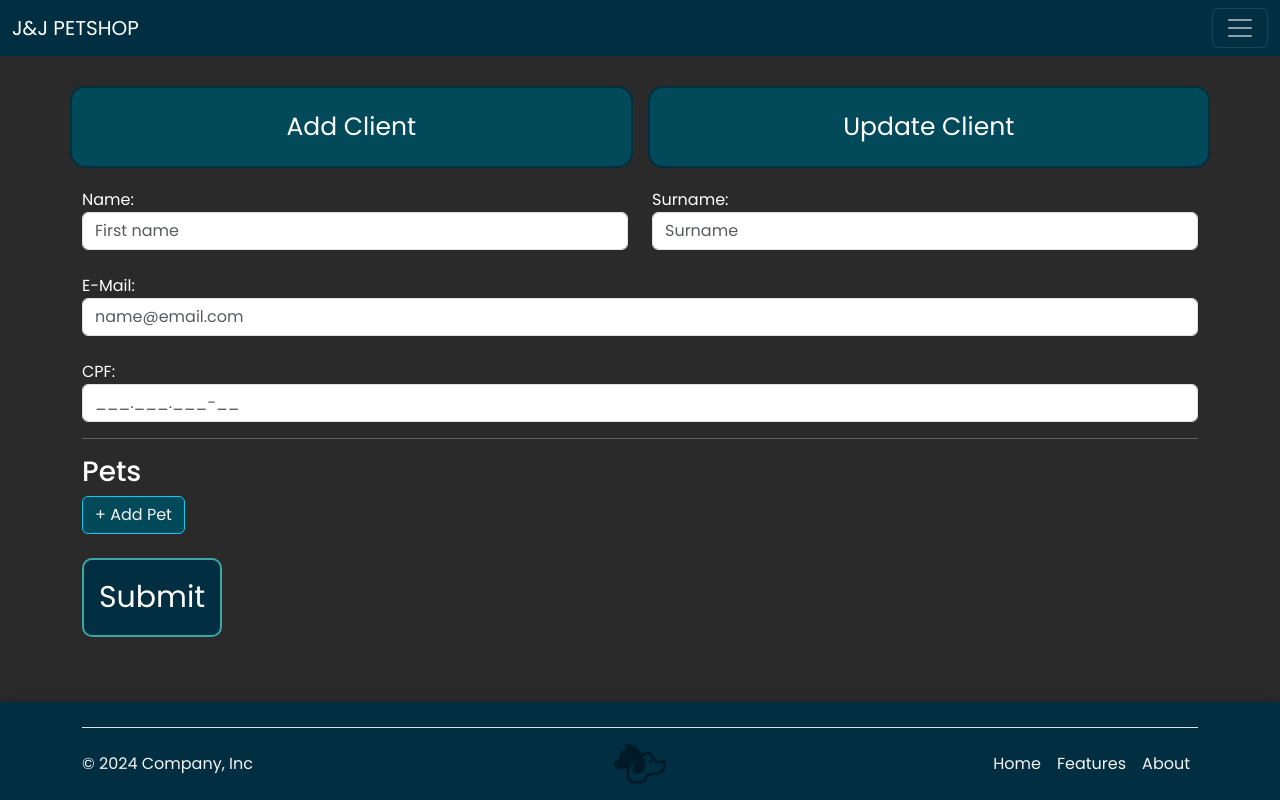
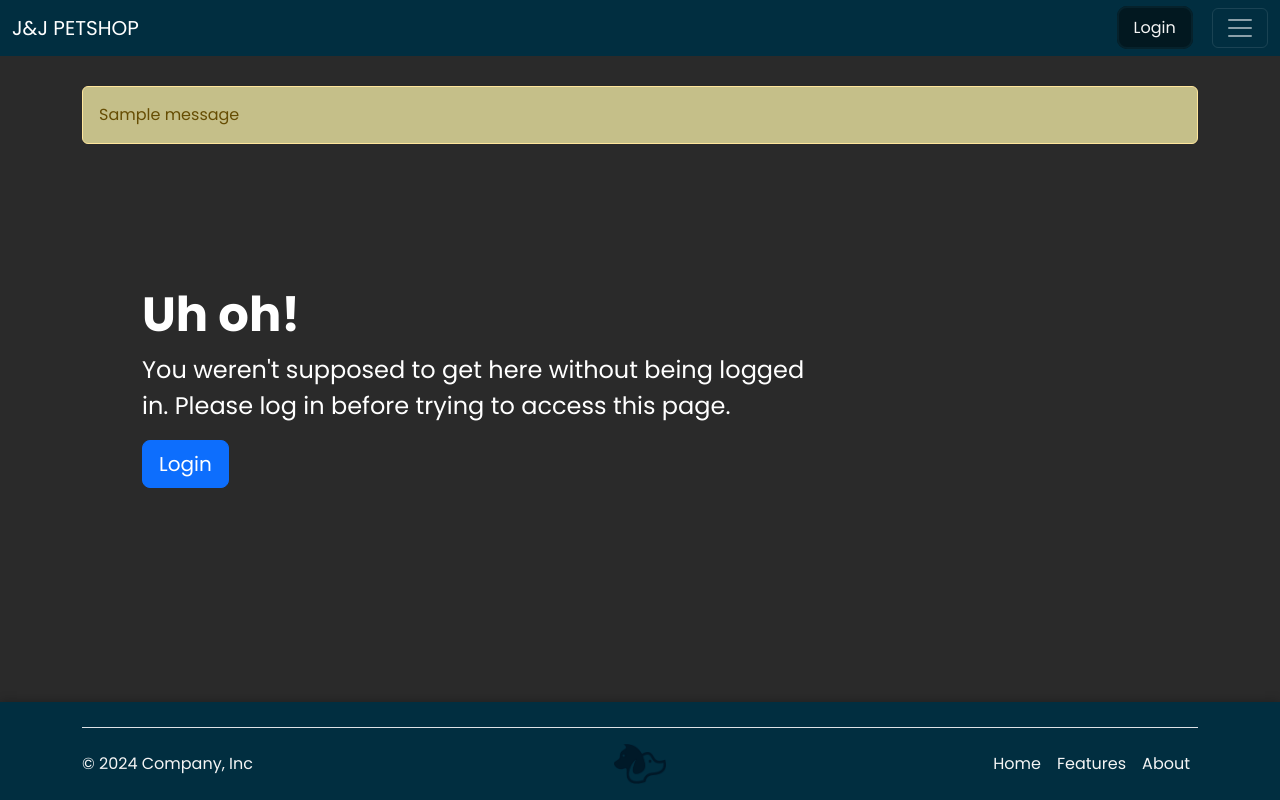
Before and after one commit to edmar-bevilaqua/Django-Project, a Django app: page /clientes/ in a window 1280 px wide. Run offline with Django 5.2, Linux system fonts and the light colour scheme; tables that the repository leaves empty hold one stand-in row (values such as "Sample post"); one stand-in notice (Sample message) is shown; parts of the project's set-up code (start-up, migrations or seed data) failed here and were passed over.

Commit message:
Apply authentication in every app and page
The system is locked, only authenticated users can add, view and edit the content of clients and services.

```diff
--- a/clientes/templates/clientes.html
+++ b/clientes/templates/clientes.html
@@ -6,6 +6,7 @@
 {% endblock %}
 
 {% block 'dashboard' %}
+    {% if user.is_authenticated %}
 	<div class="container">
 		<div class="row" id="btns-add-upd">
 			<div onclick="exibir_form('1')" class="col-md card-dashboard">
@@ -108,4 +109,15 @@
 		</div>
 	</div>
 	<script src="{% static 'clientes/js/clientes.js' %}"></script>
+    {% else %}
+        <div class="container">
+            <div class="p-5 mb-4 rounded-3">
+                <div class="container-fluid py-5">
+                <h1 class="display-5 fw-bold">Uh oh!</h1>
+                <p class="col-md-8 fs-4">You weren't supposed to get here without being logged in. Please log in before trying to access this page.</p>
+                <a href="{% url 'login_user' %}"><button class="btn btn-primary btn-lg" type="button">Login</button></a>
+                </div>
+            </div>
+        </div>
+    {% endif %}
 {% endblock 'dashboard' %}
--- a/templates/base.html
+++ b/templates/base.html
@@ -17,18 +17,26 @@
   </head>
   <body>
 
-    <nav class="navbar navbar-dark" aria-label="First navbar example">
+    <nav class="navbar navbar-dark" aria-label="Navbar">
         <div class="container-fluid">
           <a class="navbar-brand" href="{% url 'index' %}">J&amp;J PETSHOP</a>
-          <button class="navbar-toggler" type="button" data-bs-toggle="collapse" data-bs-target="#navbarsExample01" aria-controls="navbarsExample01" aria-expanded="false" aria-label="Toggle navigation">
-            <span class="navbar-toggler-icon"></span>
-          </button>
+          <div>
+                {% if user.is_authenticated %}
+            	<a class="login-logout" href="{% url 'logout_user' %}">Logout</a>
+                {% else %}
+                <a class="login-logout" href="{% url 'login_user' %}">Login</a>
+                {% endif %}
+                <button class="navbar-toggler" type="button" data-bs-toggle="collapse" data-bs-target="#navbarsExample01" aria-controls="navbarsExample01" aria-expanded="false" aria-label="Toggle navigation">
+                    <span class="navbar-toggler-icon"></span>
+                </button>
+          </div>
 
           <div class="collapse navbar-collapse" id="navbarsExample01">
             <ul class="navbar-nav me-auto mb-2">
               <li class="nav-item">
                 <a class="nav-link secondary" aria-current="page" href="{% url 'index' %}">Home</a>
               </li>
+              {% if user.is_authenticated %}
               <li class="nav-item dropdown">
                 <a class="nav-link dropdown-toggle" href="#" data-bs-toggle="dropdown" aria-expanded="false">Clients</a>
                 <ul class="dropdown-menu">
@@ -43,11 +51,21 @@
                   <li><a class="dropdown-item" href="{% url 'list_services' %}">List Services</a></li>
                 </ul>
               </li>
+              {% endif %}
             </ul>
           </div>
         </div>
       </nav>
 
+        {% if messages %}
+            <div class="container">
+                {% for message in messages %}
+                    <div class="alert alert-warning" role="alert">
+                        {{message}}
+                    </div>
+                {% endfor %}
+            </div>
+        {% endif %}
       <section class="home-section">
           {% block 'dashboard'%}
           {% endblock %}
--- a/templates/static/general/css/base.css
+++ b/templates/static/general/css/base.css
@@ -79,7 +79,6 @@ html, body {
 }
 
 #footer .container {
-    margin-top: auto;
     padding-top: 25px;
 }
 
@@ -87,3 +86,17 @@ html, body {
     height: 40px;
     width: 52px;
 }
+
+.login-logout {
+    background-color: #021820;
+    color: whitesmoke;
+    border: 2px solid #06222c;
+    text-decoration: none;
+    padding: 8px 15px;
+    border-radius: 10px;
+    margin-right: 15px;
+}
+
+.alert-warning {
+    background-color: rgba(224, 217, 154, 0.856);
+}
--- a/templates/static/index.css
+++ b/templates/static/index.css
@@ -1,5 +1,6 @@
 #title-container {
     background-color: #07222c;
+    box-shadow: 0 0 10px rgba(0, 0, 0, 0.3)
 }
 
 #subtitle {
--- a/users/urls.py
+++ b/users/urls.py
@@ -2,5 +2,6 @@ from django.urls import path
 from . import views
 
 urlpatterns = [
-    path()
+    path("login_user", views.login_user, name="login_user"),
+    path("logout_user", views.logout_user, name="logout_user")
 ]
```
Also changed, not shown: clientes/templates/list_clients.html (+12 -0 lines), servicos/templates/list_services.html (+12 -0 lines), servicos/templates/new_service.html (+12 -0 lines), servicos/templates/service.html (+12 -0 lines), users/views.py (+23 -1 lines).
